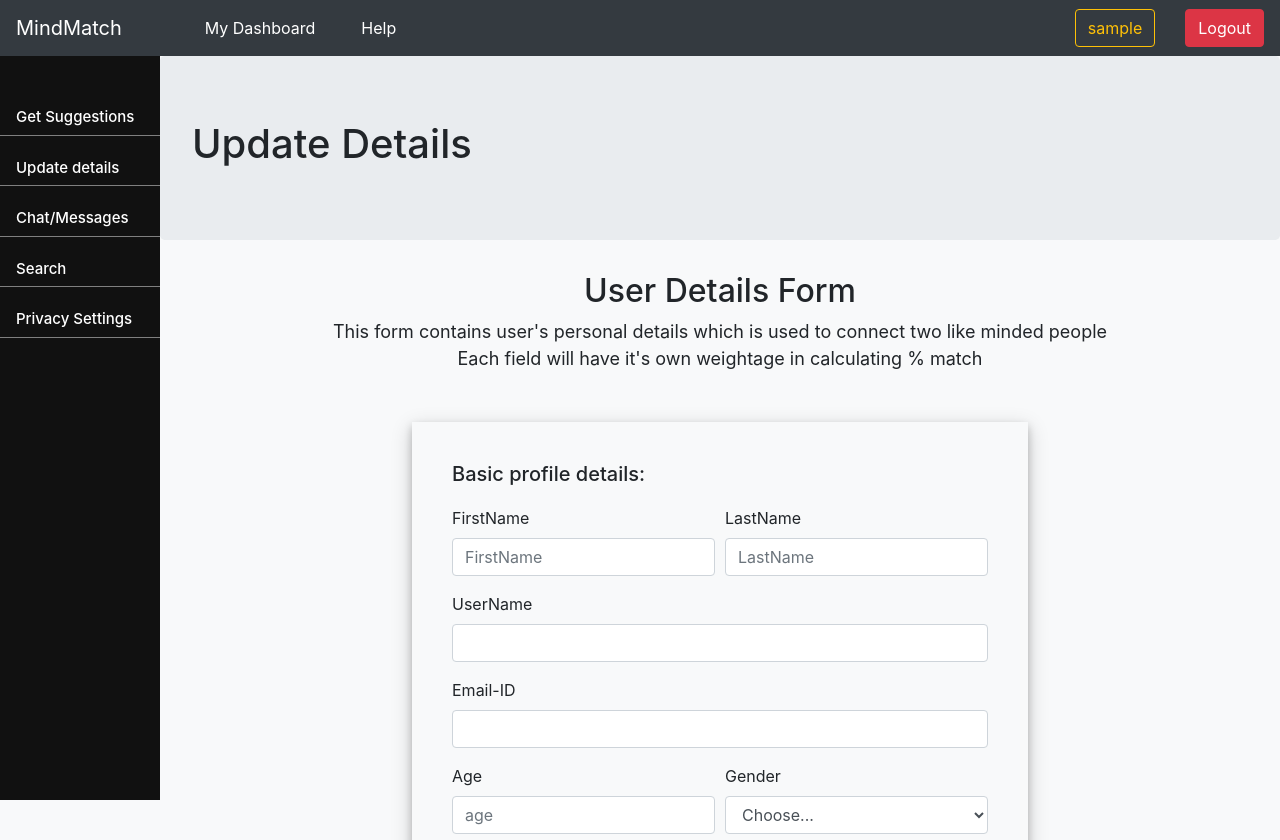
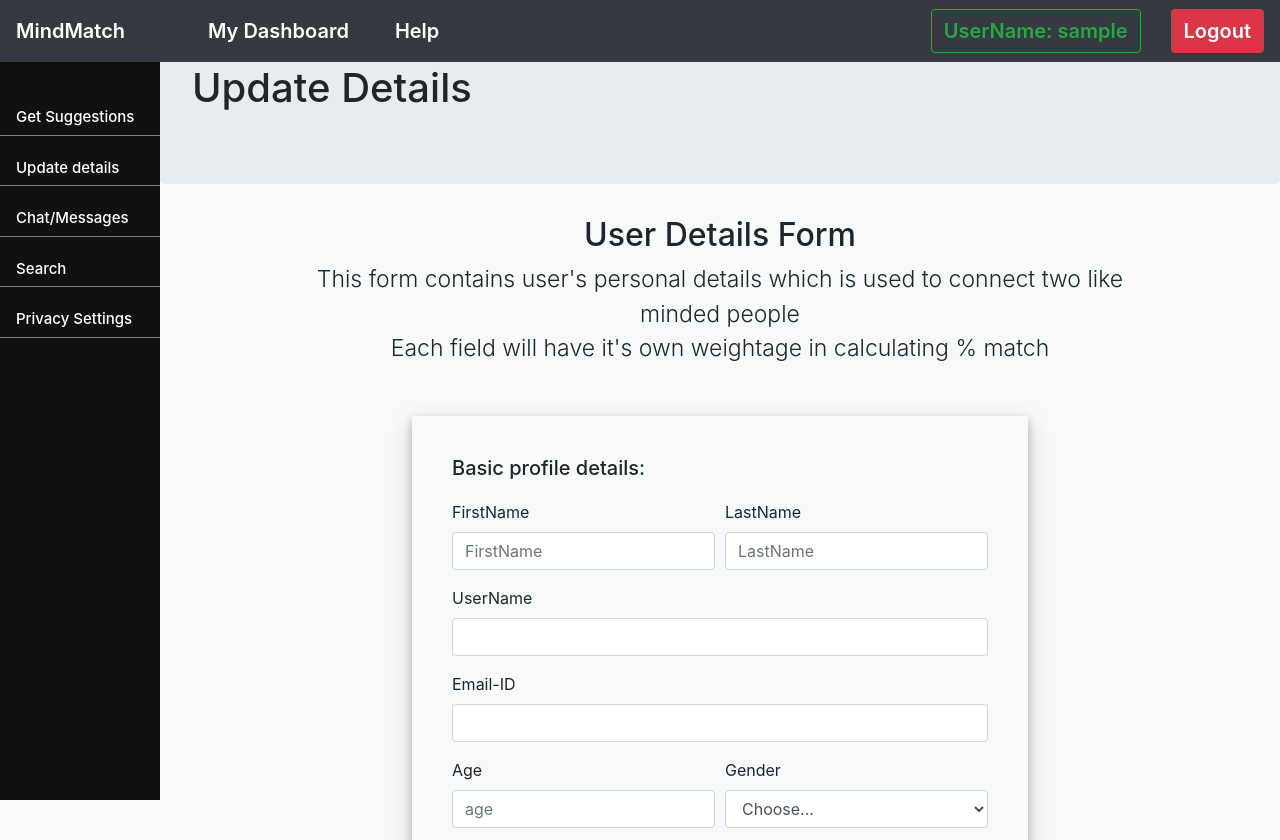
Before and after one commit to akhilchoudhary2k/MindMatch-kgp, a Node server app: page /updatedetails in a window 1280 px wide. Shown: the top 840 px of the page. Run offline with Node 20, Linux system fonts and the light colour scheme; the visitor is signed in with stand-in values (Sample User, id 1); some libraries are stand-ins or nearby versions.

Commit message:
after login navbar is fixed and made better

```diff
--- a/public/css/styles.css
+++ b/public/css/styles.css
@@ -2,6 +2,19 @@
 footer p {
     margin-top: 10%;
     text-align: center;
+}
+.navbar {
+  /* overflow: hidden; */
+  position: fixed; /* Set the navbar to fixed position */
+  top: 0; /* Position the navbar at the top of the page */
+  width: 100%; /* Full width */
+}
+.larger{
+    font-size: 20px !important;
+    font-weight: 600 !important;
+}
+.hovercolor:hover {
+  color: yellow !important;
 }
 .bg-light{
     background-color: #f8f9fa!important
@@ -28,7 +41,8 @@ footer p {
     margin-bottom: 5px;
 }
 .lint{
-    font-size: 18px;
+    font-weight: 300;
+    font-size: 23px;
 }
 .ruler{
     border: 0;
--- a/views/User-updatedetails.ejs
+++ b/views/User-updatedetails.ejs
@@ -16,6 +16,8 @@
             </p>
         </div>
     </div>
+
+
     <!-- make this post route ***-->
     <div class="formclass">
 
--- a/views/partials/user-header.ejs
+++ b/views/partials/user-header.ejs
@@ -15,10 +15,10 @@
 
     <!-- navbar for logged in user -->
     <nav class="above navbar navbar-expand-lg navbar-dark bg-dark">
-        <a class="navbar-brand" href="/UserHome"> MindMatch </a>
-        <ul class="navbar-nav mr-auto">
-            <li class="nav-item active rightSpace"> <a class="nav-link" href="/UserHome">My Dashboard</a> </li>
-            <li class="nav-item active rightSpace"> <a class="nav-link" href="/help">Help</a> </li>
+        <a class="navbar-brand hovercolor larger" href="/UserHome"> MindMatch </a>
+        <ul class="navbar-nav mr-auto ">
+            <li class="nav-item active rightSpace "> <a class="nav-link hovercolor larger" href="/UserHome">My Dashboard</a> </li>
+            <li class="nav-item active rightSpace "> <a class="nav-link hovercolor larger" href="/help">Help</a> </li>
         </ul>
         <ul class="navbar-nav ml-auto">
 
@@ -26,7 +26,7 @@
                 <div class="dropdown">
                     <!-- dropbtn class was added in the button below -->
 
-                    <button class="btn btn-outline-warning rightSpace"> <%= username %> </button>
+                    <button class="btn btn-outline-success rightSpace larger"> UserName: <%= username %> </button>
                     <div class="dropdown-content">
                         <a href="#">Edit Profile</a>
                         <a href="#">Change password</a>
@@ -35,7 +35,7 @@
                 </div>
             </li>
 
-            <li class="nav-item active"> <a href="/logout" class="btn btn-danger">Logout</a> </li>
+            <li class="nav-item active"> <a href="/logout" class="btn btn-danger larger">Logout</a> </li>
         </ul>
     </nav>
 
```
